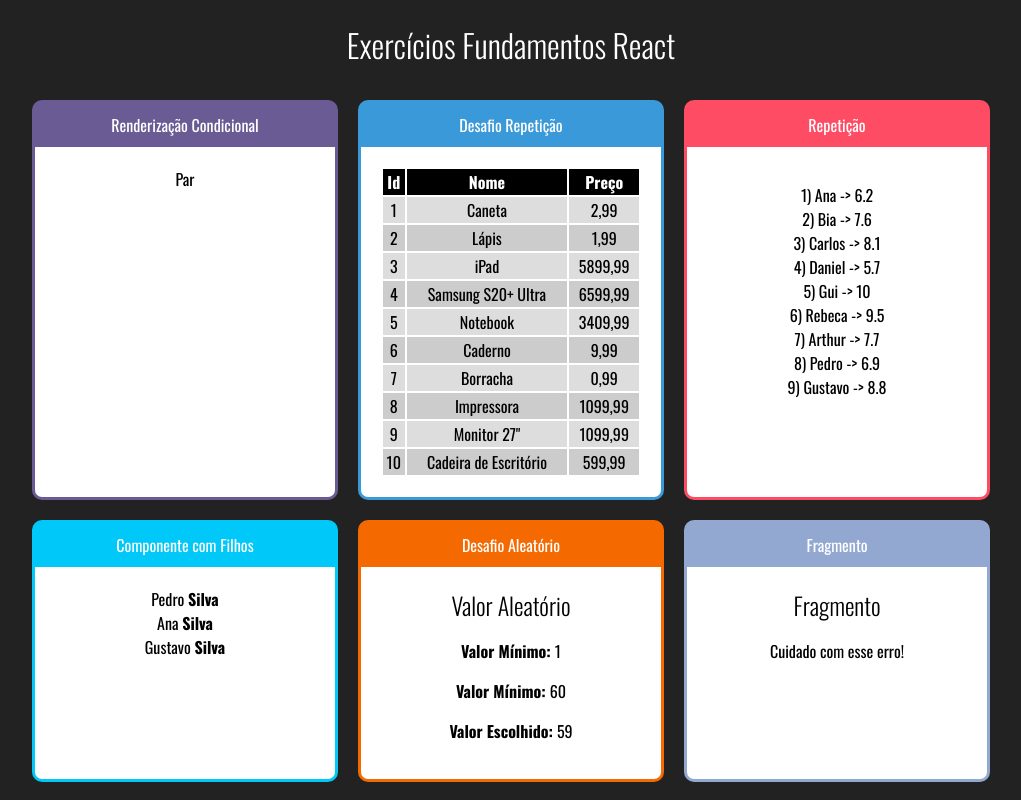
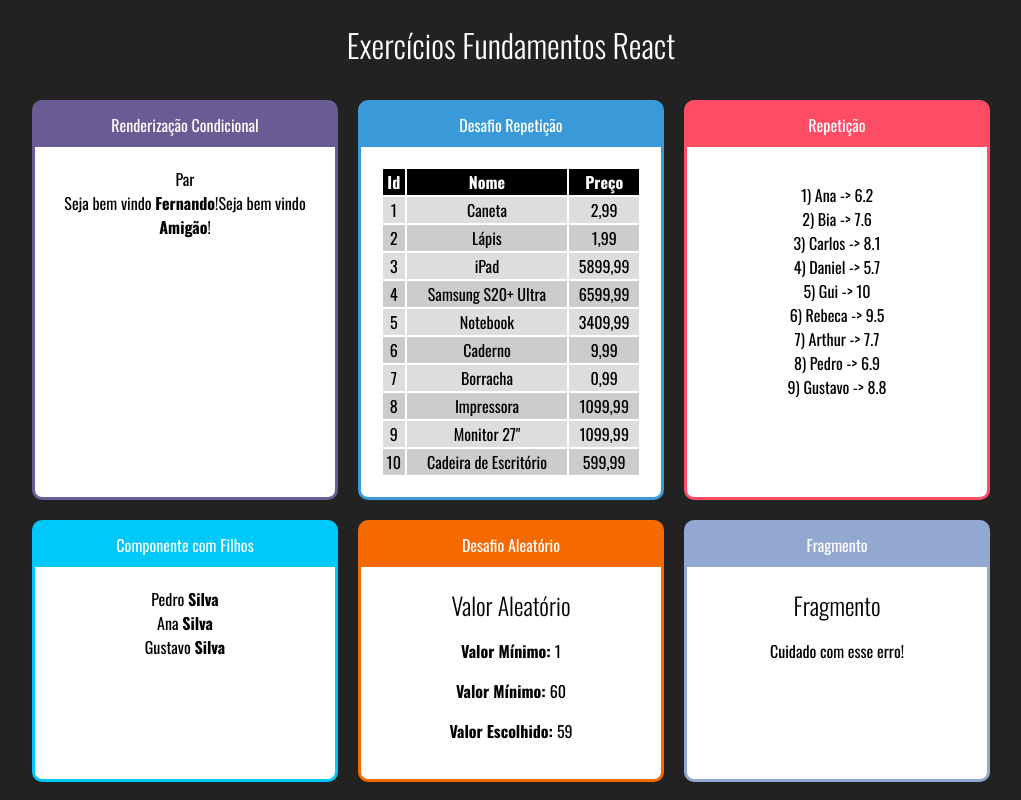
Before and after one commit to Isaque96/react-fundamentals, a React (Create React App) app: page / in a window 1280 px wide. Shown: the top 800 px of the page, without its empty margins (129-1150 px from the left). Built offline with nearby package versions, Linux system fonts and the light colour scheme.

Commit message:
Conditional with react

```diff
--- a/src/App.jsx
+++ b/src/App.jsx
@@ -1,6 +1,7 @@
 import React from "react";
 import "./App.css";
 
+import UserInfo from "./components/conditional/UserInfo";
 import EvenOrOdd from "./components/conditional/EvenOrOdd";
 import TableProducts from "./components/repetition/TableProducts";
 import StudentsList from "./components/repetition/StudentsList";
@@ -19,6 +20,9 @@ export default function App(_) {
       <div className="Cards">
         <Card titulo="Renderização Condicional" color="#6B5B95">
           <EvenOrOdd numero={20} />
+          <UserInfo user={{ nome: "Fernando" }} />
+          <UserInfo user={{ email: "fer@gmail.com" }} />
+          <UserInfo />
         </Card>
         <Card titulo="Desafio Repetição" color="#3A9AD9">
           <TableProducts />
--- /dev/null
+++ b/src/components/conditional/If.js
@@ -0,0 +1,21 @@
+const jsIfCondition = (props) => {
+  const elseChild = props.children.filter((child) => {
+    return child.type && child.type.name === "Else";
+  })[0];
+
+  const ifChildren = props.children.filter((child) => {
+    return child !== elseChild;
+  });
+
+  if (props.test) {
+    return ifChildren;
+  } else if (elseChild) {
+    return elseChild;
+  } else {
+    return false;
+  }
+};
+
+export const jsElseCondition = (props) => props.children;
+
+export default jsIfCondition;
--- /dev/null
+++ b/src/components/conditional/UserInfo.jsx
@@ -0,0 +1,17 @@
+import React from "react";
+import If, { jsElseCondition as Else } from "./If";
+
+export default function UserInfo(props) {
+  const usuario = props.user || {};
+
+  return (
+    <div>
+      <If test={usuario && usuario.nome}>
+        Seja bem vindo <strong>{usuario.nome}</strong>!
+        <Else>
+          Seja bem vindo <strong>Amigão</strong>!
+        </Else>
+      </If>
+    </div>
+  );
+}
```
